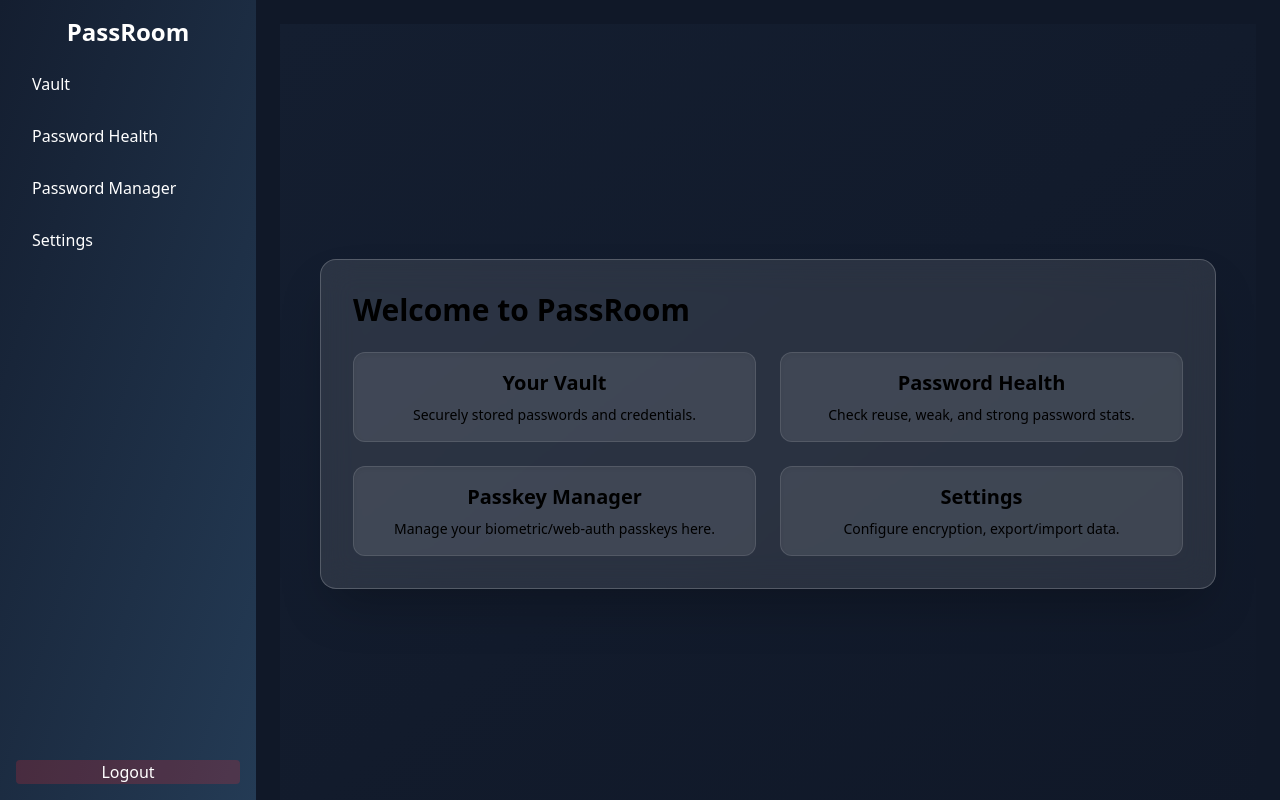
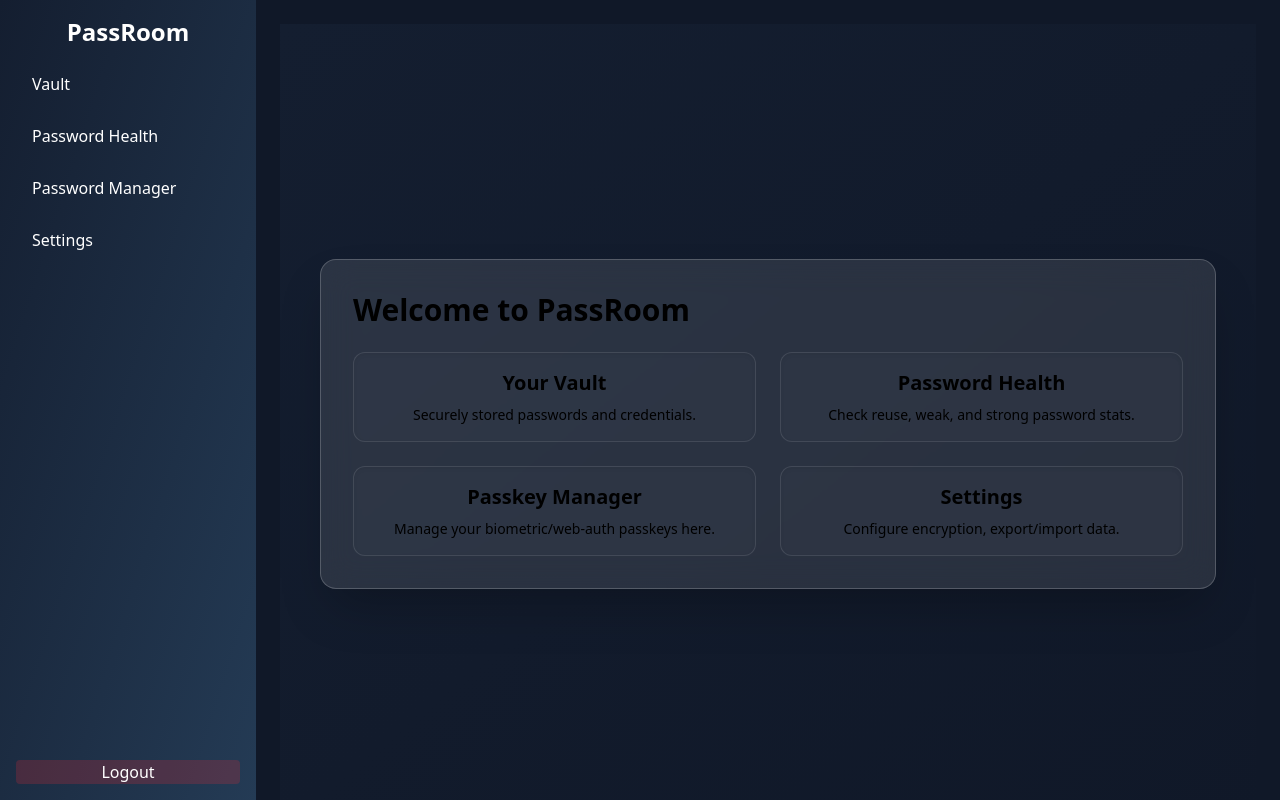
Before and after one commit to Prajwal-Tiwari/PassRoom, a React (Vite) app in the folder dashboard/: page / in a window 1280 px wide. Built offline with nearby package versions, Linux system fonts and the light colour scheme; no server answers; sample sign-in values are in the browser's storage.

Commit message:
bugs fixed

```diff
--- a/dashboard/src/pages/Main.jsx
+++ b/dashboard/src/pages/Main.jsx
@@ -15,19 +15,19 @@ export default function Main() {
         </h1>
 
         <div className="grid grid-cols-1 md:grid-cols-2 gap-6">
-          < button className="rounded-xl bg-white/10 p-4 text-black shadow-inner border border-white/10">
+          < button className="rounded-xl bg-white/2 p-4 text-black shadow-inner border border-white/10">
             <h2 className="text-xl font-bold">Your Vault</h2>
             <p className="text-sm mt-2">Securely stored passwords and credentials.</p>
           </button>
-          <button className="rounded-xl bg-white/10 p-4 text-black shadow-inner border border-white/10">
+          <button className="rounded-xl bg-white/2 p-4 text-black shadow-inner border border-white/10">
             <h2 className="text-xl font-bold">Password Health</h2>
             <p className="text-sm mt-2">Check reuse, weak, and strong password stats.</p>
           </button>
-          <button className="rounded-xl bg-white/10 p-4 text-black shadow-inner border border-white/10">
+          <button className="rounded-xl bg-white/2 p-4 text-black shadow-inner border border-white/10">
             <h2 className="text-xl font-bold">Passkey Manager</h2>
             <p className="text-sm mt-2">Manage your biometric/web-auth passkeys here.</p>
           </button>
-          <button className="rounded-xl bg-white/10 p-4 text-black shadow-inner border border-white/10">
+          <button className="rounded-xl bg-white/2 p-4 text-black shadow-inner border border-white/10">
             <h2 className="text-xl font-bold">Settings</h2>
             <p className="text-sm mt-2">Configure encryption, export/import data.</p>
           </button>
```
